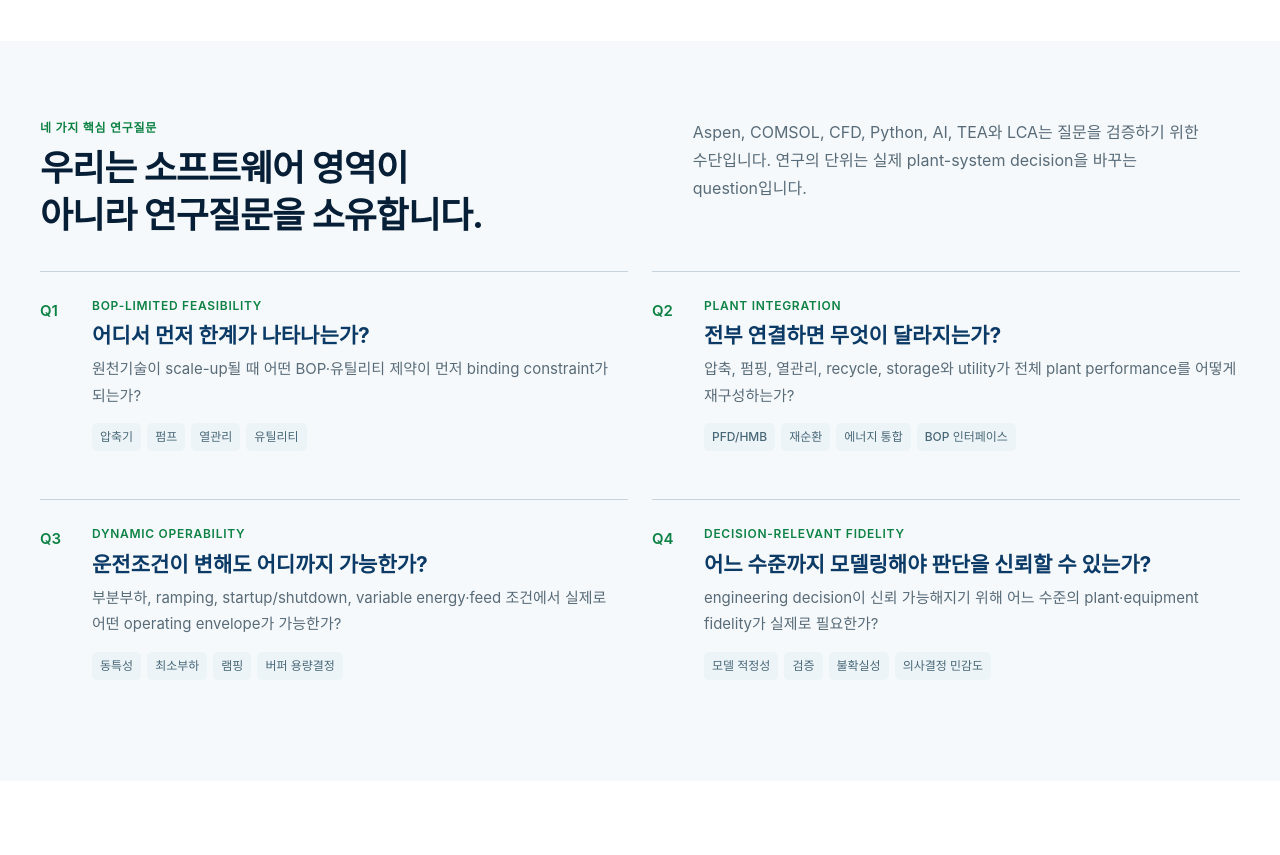
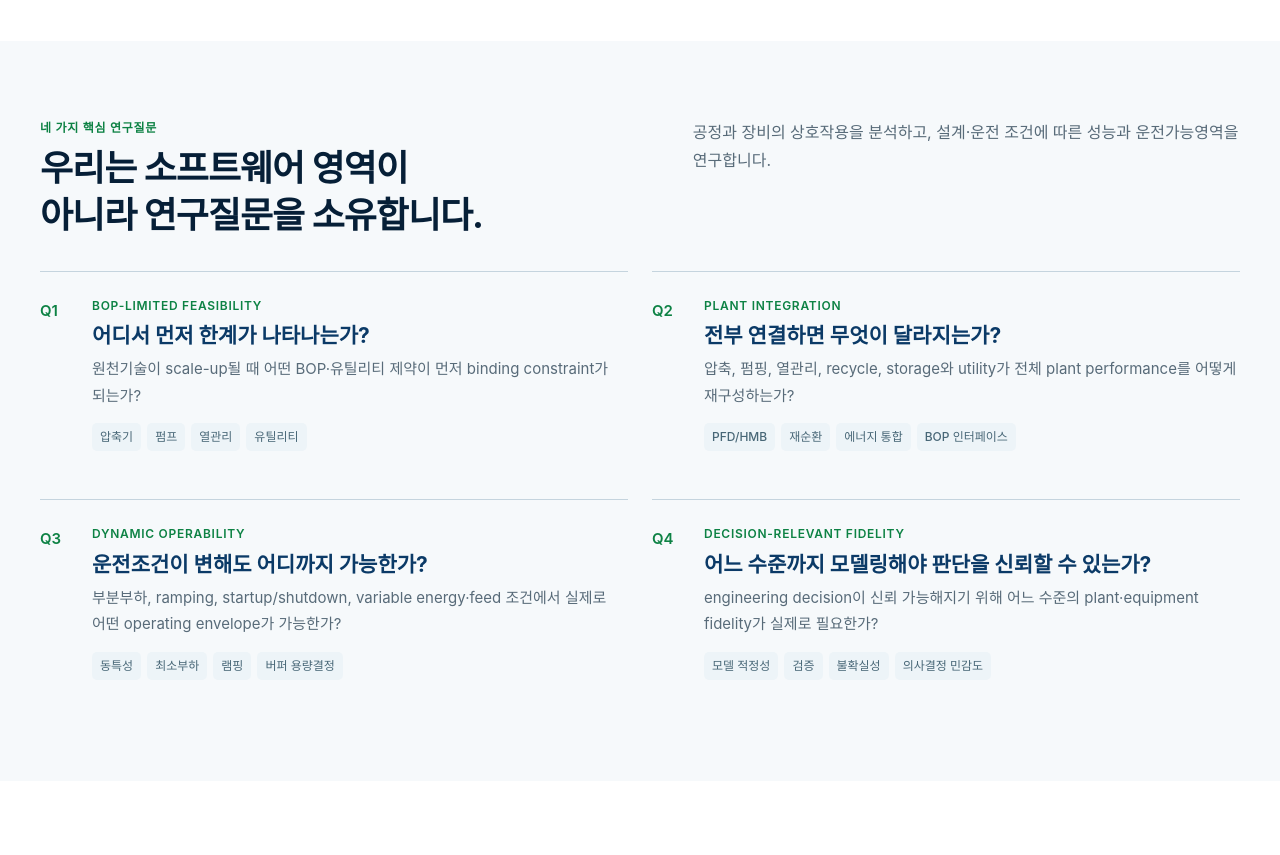
Before and after one commit to Dochi37-cpu/Dochi37-cpu.github.io, a plain HTML site: page research.html in a window 1280 px wide. Shown: the part 1180-2035 px from the top of the page. Drawn offline with Linux system fonts and the light colour scheme.

Commit message:
Simplify requested page copy: research.html

```diff
--- a/research.html
+++ b/research.html
@@ -64,7 +64,7 @@
 
   <section class="section reveal anchor-target" id="questions">
     <div class="shell">
-      <div class="section-head"><div><div class="eyebrow">FOUR FLAGSHIP QUESTIONS</div><h2>We own questions, not software territories.</h2></div><p><span class="lang-ko">Aspen, COMSOL, CFD, Python, AI, TEA와 LCA는 질문을 검증하기 위한 수단입니다. 연구의 단위는 실제 plant-system decision을 바꾸는 question입니다.</span><span class="lang-en">Aspen, COMSOL, CFD, Python, AI, TEA and LCA are tools used to test a question. The unit of research is a question that can change a plant-system decision.</span></p></div>
+      <div class="section-head"><div><div class="eyebrow">FOUR FLAGSHIP QUESTIONS</div><h2>We own questions, not software territories.</h2></div><p><span class="lang-ko">공정과 장비의 상호작용을 분석하고, 설계·운전 조건에 따른 성능과 운전가능영역을 연구합니다.</span><span class="lang-en">We analyze how processes and equipment interact, and how design and operating conditions affect performance and feasible operating ranges.</span></p></div>
       <div class="question-grid">
         <article class="question-card research-question-card"><div class="question-label">Q1</div><div><div class="technical-label">BOP-LIMITED FEASIBILITY</div><h3><span class="lang-ko">어디서 먼저 한계가 나타나는가?</span><span class="lang-en">Where does the first constraint appear?</span></h3><p><span class="lang-ko">원천기술이 scale-up될 때 어떤 BOP·유틸리티 제약이 먼저 binding constraint가 되는가?</span><span class="lang-en">Which BOP and utility constraints become binding as a core technology is scaled up?</span></p><div class="tags"><span>compressors</span><span>pumps</span><span>thermal management</span><span>utilities</span></div></div></article>
         <article class="question-card research-question-card"><div class="question-label">Q2</div><div><div class="technical-label">PLANT INTEGRATION</div><h3><span class="lang-ko">전부 연결하면 무엇이 달라지는가?</span><span class="lang-en">What changes when the whole system is connected?</span></h3><p><span class="lang-ko">압축, 펌핑, 열관리, recycle, storage와 utility가 전체 plant performance를 어떻게 재구성하는가?</span><span class="lang-en">How do compression, pumping, heat management, recycle, storage and utilities reshape overall plant performance?</span></p><div class="tags"><span>PFD/HMB</span><span>recycle</span><span>energy integration</span><span>BOP interfaces</span></div></div></article>
```
